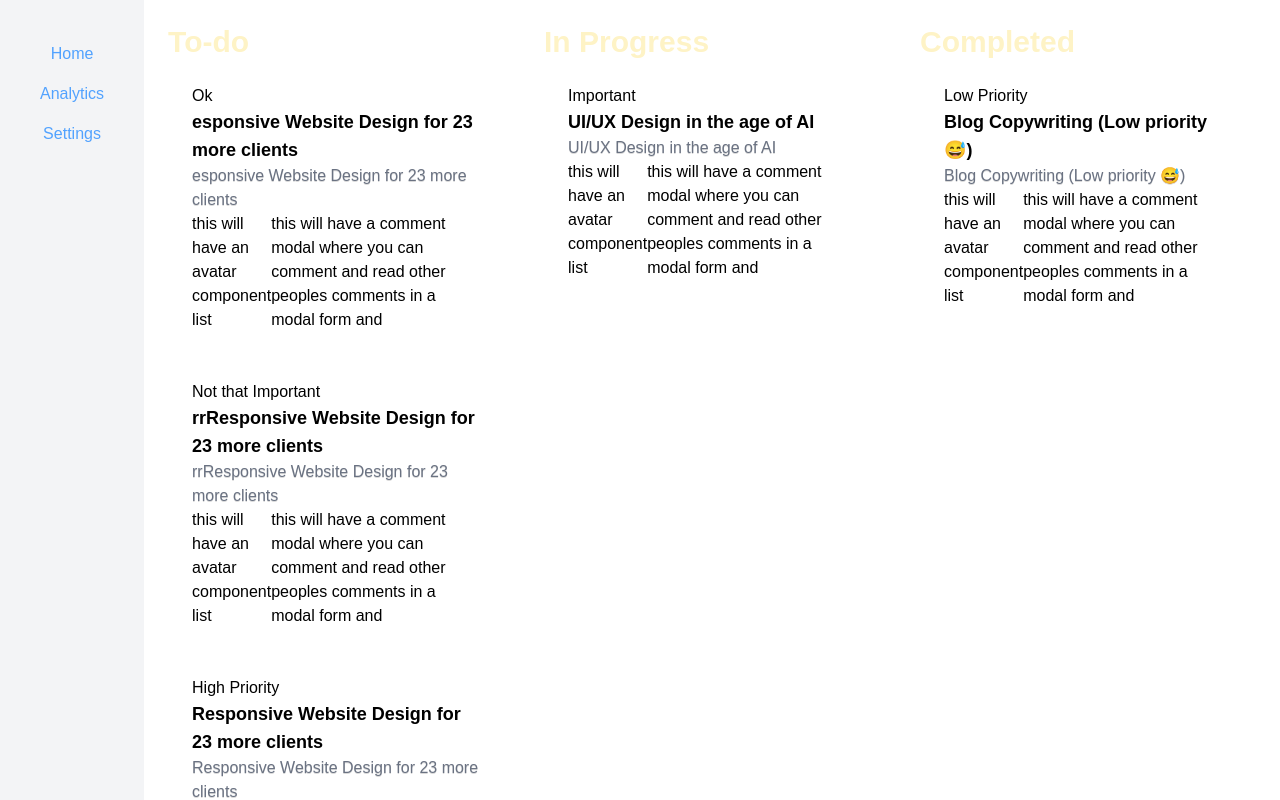
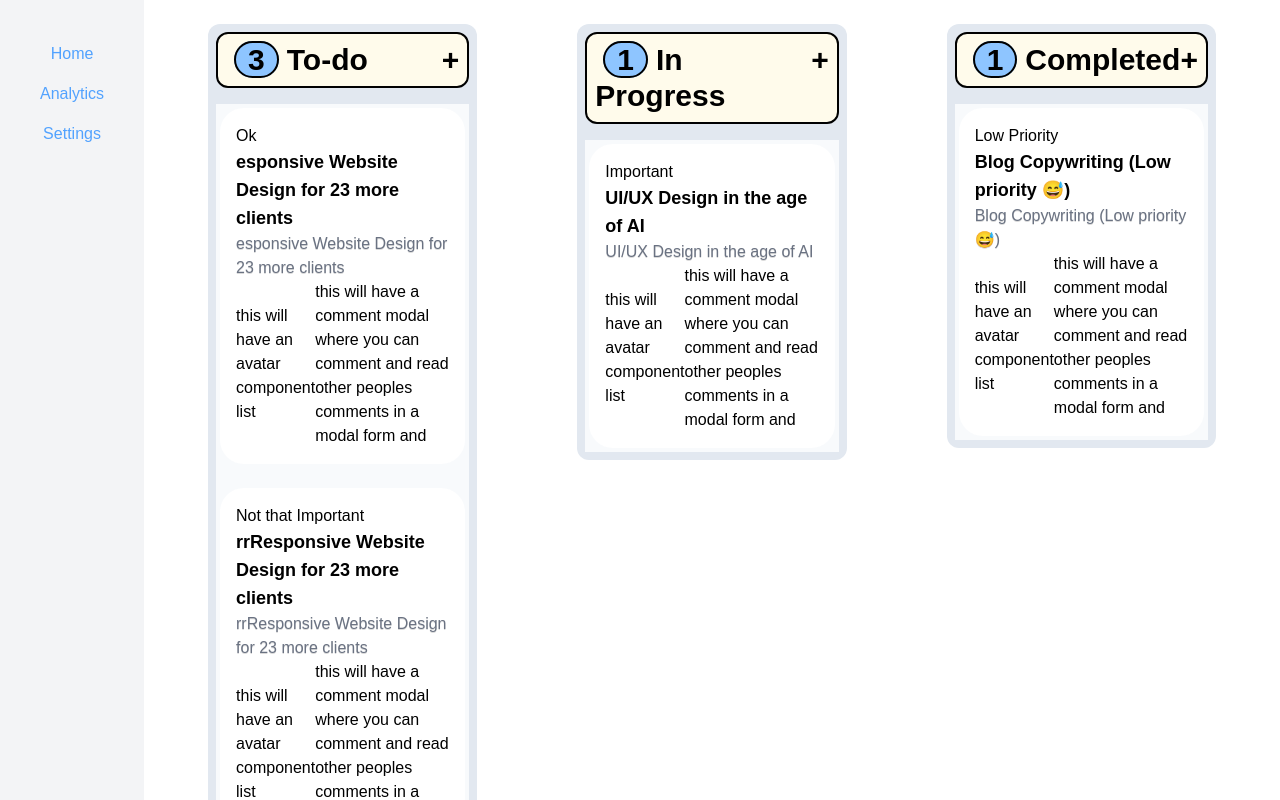
Before and after one commit to Anurag1096/knaban-board, a Next.js app: page /dashboard/board/1 in a window 1280 px wide. Shown: the top 800 px of the page. Built offline with nearby package versions, Linux system fonts and the light colour scheme.

Commit message:
feat(kanban board): adding css

```diff
--- a/src/app/dashboard/board/[id]/page.tsx
+++ b/src/app/dashboard/board/[id]/page.tsx
@@ -1,4 +1,6 @@
 "use client";
+import { CardsProps } from "@/components/Cards/types";
+import ColumnName from "@/components/ColumnName/ColumnName";
 import BoardView from "@/components/CreateBoard/BoardView";
 import { useAppSelector,useAppDispatch } from "@/data/store/hooks";
 import { dndCard } from "@/data/store/slices/ColumnSlice";
@@ -30,13 +32,13 @@ export default function Home() {
   }
   return (
     <DragDropContext onDragEnd={(result) => onDrag(result)}>
-      <div className="flex justify-between">
+      <div className="  grid-rows-1 md:grid grid-cols-3 md:gap-5">
         {BoardData.map((columns) => {
           return (
-            <div key={columns.id} className="flex flex-col  ">
-              <div className="text-amber-100 font-extrabold text-3xl">
-                {columns.name}
-              </div>
+            <div key={columns.id} className="flex flex-col mx-10 h-fit  rounded-xl  bg-[#E2E8F0] ">
+
+                <ColumnName name={columns.name} count={columns.cards.length}/>
+
 
               {/* Each column MUST be a droppable */}
               <Droppable droppableId={columns.id}>
@@ -44,7 +46,7 @@ export default function Home() {
                   <div
                     ref={provided.innerRef}
                     {...provided.droppableProps}
-                    className="flex flex-col gap-2 p-2"
+                    className="flex flex-col gap-6 p-2"
                   >
                     <BoardView cards={columns.cards} />
                     {provided.placeholder}
--- a/src/app/dashboard/layout.tsx
+++ b/src/app/dashboard/layout.tsx
@@ -2,11 +2,11 @@ import SideBar from '@/components/Sidebar/Sidebar'
 
 export default function DashboardLayout({children}:{children:React.ReactNode}){
 return(
-    <div className='flex '>
+    <div className='flex  '>
 
         <SideBar/>
 
-      <main className="flex-1 p-6">
+      <main className="flex flex-row p-6 md:flex-1  ">
         {children}
 
       </main>
--- a/src/components/Cards/Cards.tsx
+++ b/src/components/Cards/Cards.tsx
@@ -5,7 +5,7 @@ import { CardsProps } from "./types";
 export default function Cards({tagName,headings,discription}:CardsProps) {
   return (
     <>
-      <div id="container" className="rounded-xl p-4 bg-white max-w-80 min-h-48 ">
+      <div id="container" className="rounded-3xl p-4 m-1 bg-white max-w-80 min-h-48 ">
         <div id="tags" className="text-start">
           <h5>{tagName?tagName:"TagName"}</h5>
         </div>
--- /dev/null
+++ b/src/components/ColumnName/ColumnName.tsx
@@ -0,0 +1,16 @@
+interface Props{
+    name:string;
+    count?:number;
+}
+function handleClick(){
+    alert("Add modal will be opened")
+}
+export default function ColumnName({name,count=0}:Props){
+    return(<div className="text-black rounded-xl border-2 bg-amber-50 m-2 p-2 font-extrabold text-3xl flex justify-between">
+        <div>
+            <span className="px-3 mx-2 rounded-4xl border-2 bg-blue-300">{count??""}</span>
+        {name}
+            </div>
+        <span className="cursor-pointer" onClick={handleClick}>+</span>
+    </div>)
+}
--- a/src/components/CreateBoard/BoardItems.tsx
+++ b/src/components/CreateBoard/BoardItems.tsx
@@ -9,13 +9,13 @@ interface Props {
 
 export default function BoardItems({ board }: Props) {
   return (
-    <div className="p-2 bg-amber-200 text-black w-fit m-2">
       <Link href={`/dashboard/board/${board.id}`}>
+    <div className="p-2 bg-white text-black rounded-2xl h-36 m-4 ">
         <div className="board-card">
           <h3>{board.name}</h3>
           <p>{board.columns} columns</p>
         </div>
+    </div>
       </Link>
-    </div>
   );
 }
--- a/src/components/CreateBoard/BoardList.tsx
+++ b/src/components/CreateBoard/BoardList.tsx
@@ -7,7 +7,7 @@ interface BoardListProps {
 
 export default function BoardList({ Boards }: BoardListProps) {
   return (
-    <div className="p-2 rounded bg-amber-950 flex">
+    <div className="p-2 rounded bg-[#F8FAFC]  w-[87vw] max-h-[90vh]   grid-rows-1 md:grid grid-cols-3 md:gap-5">
       {Boards.map((board) => {
         return <BoardItems key={board.name} board={board} />;
       })}
--- a/src/components/CreateBoard/BoardView.tsx
+++ b/src/components/CreateBoard/BoardView.tsx
@@ -7,7 +7,7 @@ import { Board } from "./types/BoardTypes";
 export default function BoardView({ cards }:{cards:Board}) {
   return (
 
-    <div className="flex flex-col gap-4">
+    <div className="flex flex-col gap-4 bg-[#F8FAFC]">
       {cards.map((card: CardsProps,index:number) => {
         return (
      <Draggable
```
